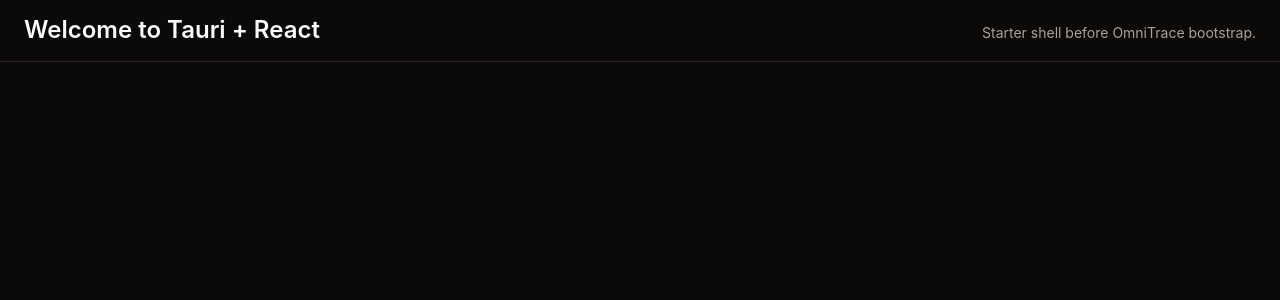
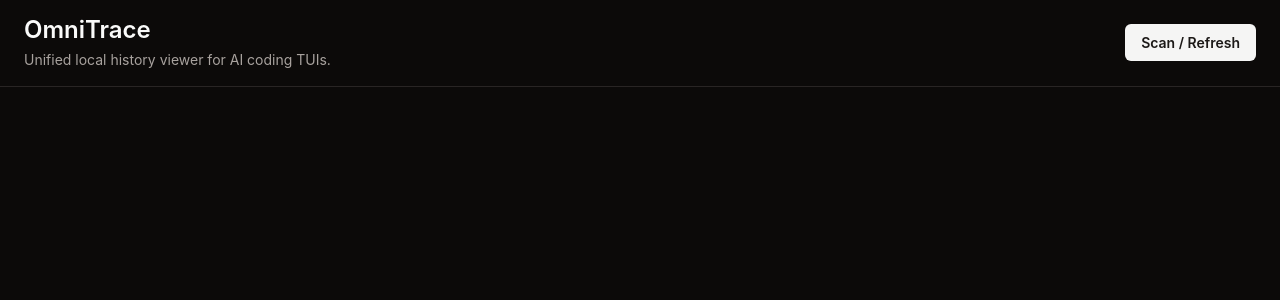
Before and after one commit to greenYears/OmniTrace, a React (Vite) app: page / in a window 1280 px wide. Shown: the top 300 px of the page. Built offline with nearby package versions, Linux system fonts and the light colour scheme.

Commit message:
chore: bootstrap tauri app shell

```diff
--- a/src/App.tsx
+++ b/src/App.tsx
@@ -4,8 +4,15 @@
   return (
     <main className="app-shell">
       <header className="app-header">
-        <h1>Welcome to Tauri + React</h1>
-        <p className="app-subtitle">Starter shell before OmniTrace bootstrap.</p>
+        <div>
+          <h1>OmniTrace</h1>
+          <p className="app-subtitle">
+            Unified local history viewer for AI coding TUIs.
+          </p>
+        </div>
+        <button className="scan-button" type="button">
+          Scan / Refresh
+        </button>
       </header>
     </main>
   );
```
Also changed, not shown: 1 other file (tests, documents, lock files or other folders).
